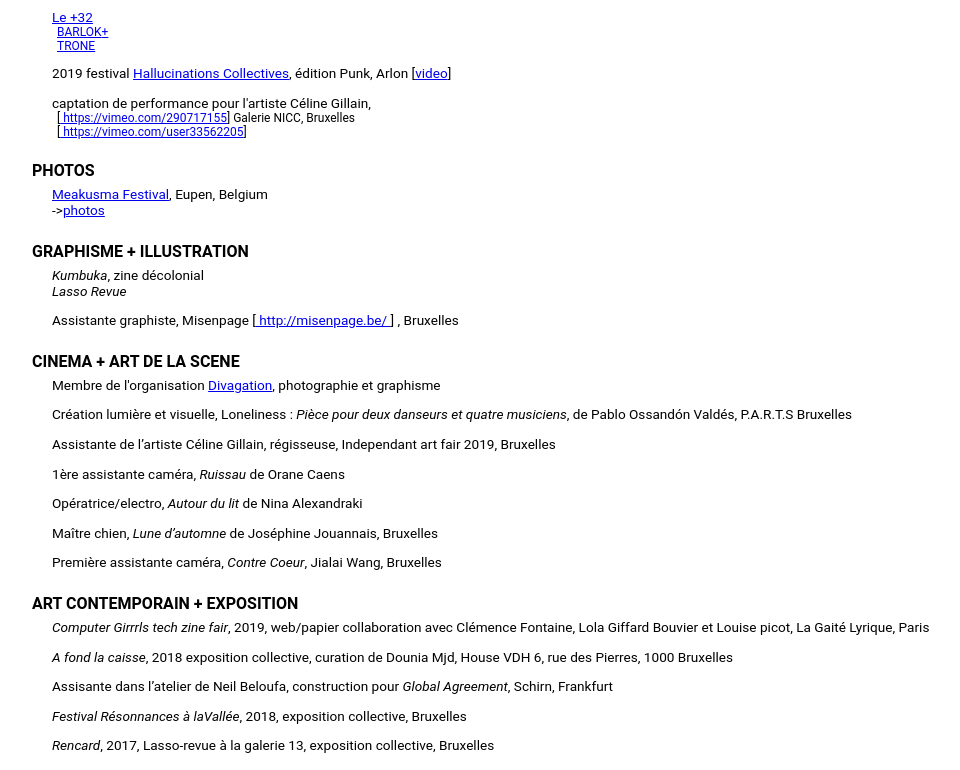
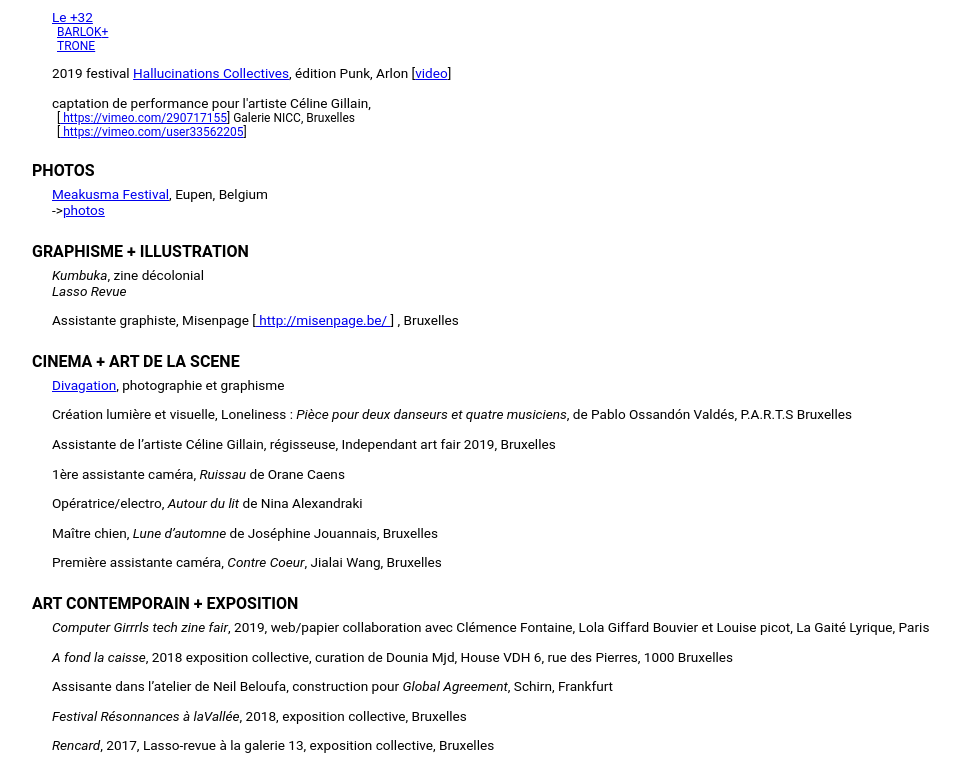
Before and after one commit to adelegregoire/adelegregoire.github.io, a plain HTML site: page index_fr.html in a window 1280 px wide. Shown: the part 523-1293 px from the top of the page, without its empty margins (26-986 px from the left). Drawn offline with Linux system fonts and the light colour scheme; a web font is replaced by a local one.

Commit message:
Update index_fr.html

```diff
--- a/index_fr.html
+++ b/index_fr.html
@@ -208,7 +208,7 @@
 <div class="gd_titre">CINEMA + ART DE LA SCENE</div></p>
 <div class="texte">
 
-	Membre de l'organisation <a target="blank" href="https://www.facebook.com/groups/1921814294750325/">Divagation</a>, photographie et graphisme</p>
+	<a target="blank" href="https://www.facebook.com/groups/1921814294750325/">Divagation</a>, photographie et graphisme</p>
 
 	Création lumière et visuelle, Loneliness : <em>Pièce pour deux danseurs et quatre musiciens</em>, de Pablo Ossandón Valdés, P.A.R.T.S Bruxelles </p>
 
```
